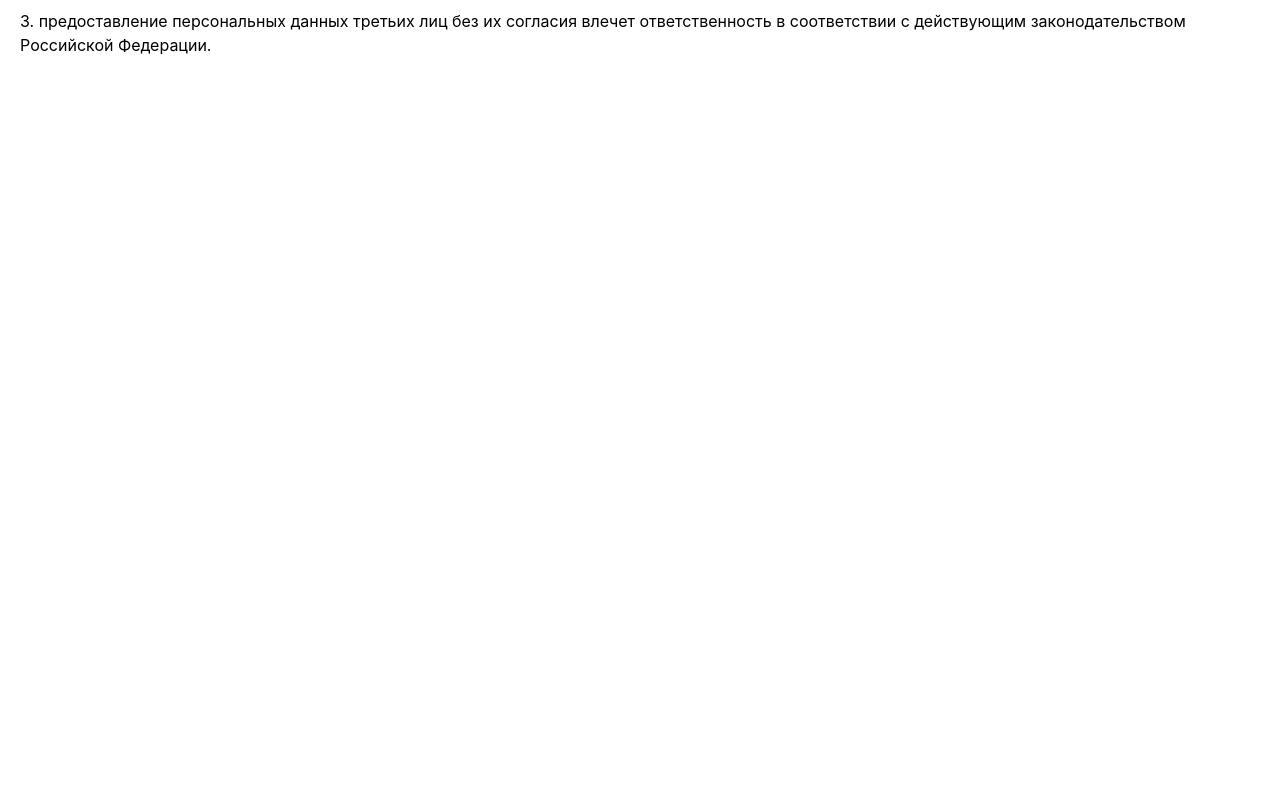
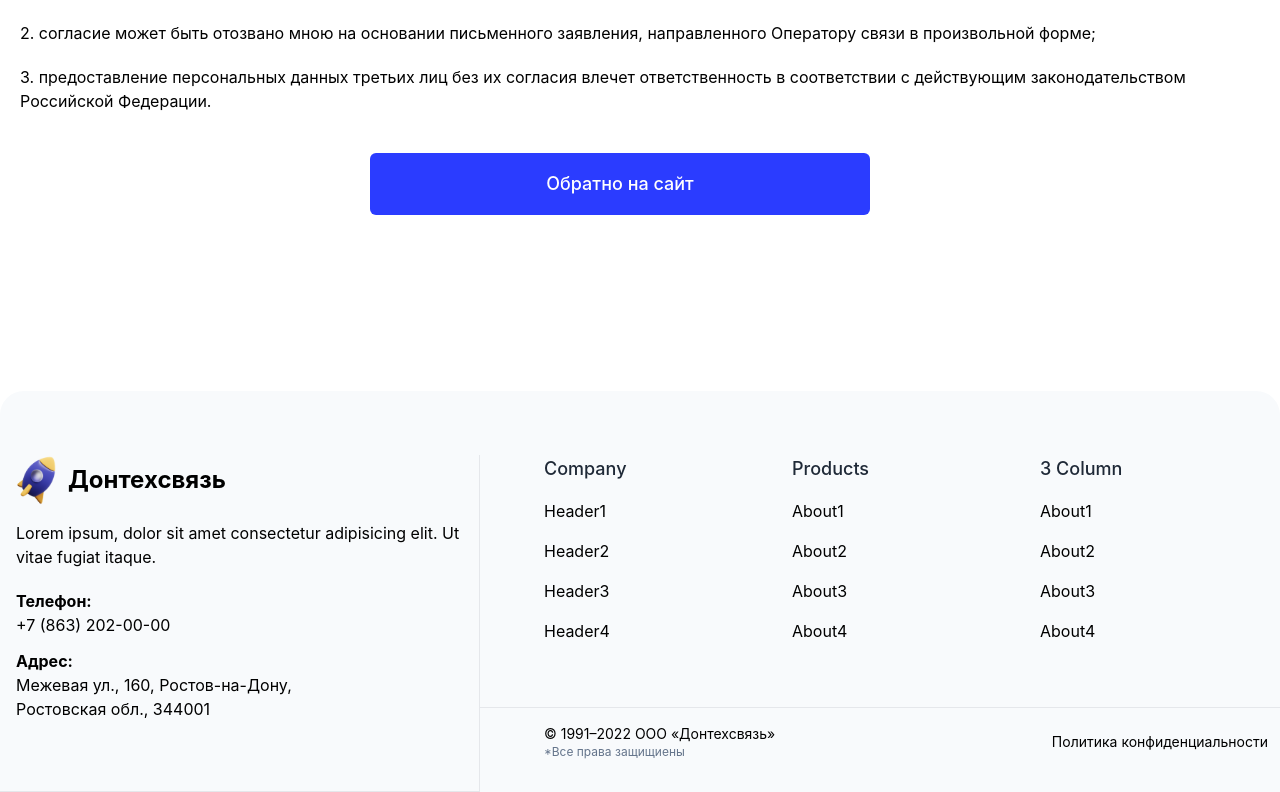
Before and after one commit to plaibo1/donNetWork, a Next.js app: page /privacy in a window 1280 px wide. Shown: the part 1163-1955 px from the top of the page. Before the commit the page ends 1316 px from the top, so only its background shows below. Built offline with nearby package versions, Linux system fonts and the light colour scheme.

Commit message:
footer added

```diff
--- /dev/null
+++ b/components/Footer/Footer.jsx
@@ -0,0 +1,119 @@
+import React from 'react'
+import Image from 'next/image'
+import Link from 'next/link'
+
+const Footer = () => {
+
+    const footerData = {
+        "Company": [
+            {itemName: 'header1', link: '#'},
+            {itemName: 'header2', link: '#'},
+            {itemName: 'header3', link: '#'},
+            {itemName: 'header4', link: '#'},
+        ],
+        "Products": [
+            {itemName: 'about1', link: '#'},
+            {itemName: 'about2', link: '#'},
+            {itemName: 'about3', link: '#'},
+            {itemName: 'about4', link: '#'},
+        ],
+        "3 column": [
+            {itemName: 'about1', link: '#'},
+            {itemName: 'about2', link: '#'},
+            {itemName: 'about3', link: '#'},
+            {itemName: 'about4', link: '#'},
+        ],
+    }
+
+    return (
+        <footer>
+            <div className="pt-0 mt-20 md:pt-16 bg-slate-50 rounded-t-3xl">
+                <div className='container max-w-7xl mx-auto'>
+
+                    <div className="grid grid-cols-8 gap-6 md:gap-0">
+
+                        <div className="border-r col-span-8 md:col-span-2 py-6 sm:py-0 lg:col-span-3 px-4 border-b md:border-right">
+                            <div className="flex items-center mb-4">
+                                <Image
+                                    src="/rocket.png"
+                                    alt="logo"
+                                    width={40}
+                                    height={50}
+                                />
+                                <span className='text-2xl font-bold ml-3'>Донтехсвязь</span>
+                            </div>
+
+                            <div className='mb-5'>
+                                Lorem ipsum, dolor sit amet consectetur adipisicing elit. Ut vitae fugiat itaque.
+                            </div>
+
+                            {/* footer address */}
+                            <div className='w-[300px]'>
+                                <div className='mb-3'>
+                                    <div className='text-base'>
+                                        <span className='font-bold mr-1 block'>Телефон:</span>
+                                        <a href="tel:+7(863)202-00-00" className='hover:text-baseColor'>+7 (863) 202-00-00</a>
+                                    </div>
+                                </div>
+                                <div>
+                                    <div className='text-base'>
+                                        <span className='font-bold mr-1 block'>Адрес:</span>
+                                        Межевая ул., 160, Ростов-на-Дону, Ростовская обл., 344001
+                                    </div>
+                                </div>
+                            </div>
+                        </div>
+
+                        <div className="col-span-8 md:col-span-6 lg:col-span-5">
+
+                            <div className="md:pl-16 pb-16 grid grid-cols-2 gap-6 sm:grid-cols-3 px-4">
+
+                                {/* footer links */}
+                                {
+                                    Object.keys(footerData).map(heading => {
+
+
+                                        return (
+                                            <div key={heading}>
+                                                <h6 className="text-lg font-medium text-gray-800 capitalize">{heading}</h6>
+                                                <ul className="list-inside mt-4 space-y-4">
+                                                    {
+                                                        footerData[heading].map(item => {
+                                                            return (
+                                                                <li key={item.itemName}>
+                                                                    <a href={item.link} className="hover:text-baseColor transition capitalize">
+                                                                        {item.itemName}
+                                                                    </a>
+                                                                </li>
+                                                            )
+                                                        })
+                                                    }
+                                                </ul>
+                                            </div>
+                                        )
+                                    })
+                                }
+
+                            </div>
+
+                            <div className="pb-8 py-4 px-3 md:pl-16 border-t flex flex-col sm:flex-row justify-between items-center text-xs sm:text-sm">
+                                <span className='mb-5 sm:mb-0'>
+                                    © 1991–{new Date().getFullYear()} ООО «Донтехсвязь» {" "}
+                                    <span className='text-xs text-slate-500 block'>*Все права защищиены</span>
+                                </span>
+                                <Link href='/privacy'>
+                                    <a>Политика конфиденциальности </a>
+                                </Link>
+                            </div>
+
+                        </div>
+                    </div>
+
+                </div>
+            </div>
+        </footer>
+
+    )
+}
+
+export default Footer
--- a/components/Modal/Modal.jsx
+++ b/components/Modal/Modal.jsx
@@ -6,7 +6,7 @@
   return (
     <div className={modalStatus ? `${s.modal} ${s.active}` : `${s.modal}`} onMouseDown={() => setModalStatus(false)}>
         <div className={modalStatus ? `${s.modal__content} ${s.active} scroll` : `${s.modal__content} scroll`} onMouseDown={e => e.stopPropagation()}>
-            <button className='bg-red-400 z-20 p-2 absolute top-0 right-0 rounded-bl-md text-white active:scale-90 active:bg-red-500' onClick={() => setModalStatus(false)}><FaTimes /></button>
+            <button className='bg-red-400 z-20 p-2 absolute top-2 right-2 rounded-lg text-white active:scale-90 active:bg-red-500' onClick={() => setModalStatus(false)}><FaTimes /></button>
             {children}
         </div>
     </div>
--- a/components/PersonalData/PersonalData.jsx
+++ b/components/PersonalData/PersonalData.jsx
@@ -1,15 +1,18 @@
+import Link from 'next/link'
 import React from 'react'
+import { ButtonBase } from '../Buttons/Buttons'
 import { ContainerLayout } from '../ContainerLayout/ContainerLayout'
 
 const PersonalData = () => {
   return (
     <ContainerLayout>
-      <div>
+      <div className='mt-5 sm:mt-8 md:mt-14'>
 
         <div className='text-2xl md:text-4xl font-black mb-5'>
           Условия обработки персональных данных
         </div>
 
+        {/* text */}
         <div>
 
           <p className='mb-5'>
@@ -65,6 +68,16 @@
 
         </div>
 
+        {/* link */}
+        <div className='mt-10 w-full flex justify-center'>
+        <Link href={'/'}>
+          <a className='w-full sm:w-[500px] flex items-center justify-center mr-10 px-8 py-3 border border-transparent
+                        text-base font-medium rounded-md text-white bg-baseColor hover:bg-indigo-700 md:py-4 md:text-lg md:px-10'>
+                          Обратно на сайт
+        </a>
+        </Link>
+        </div>
+
       </div>
     </ContainerLayout>
   )
--- a/components/TariffSection/TariffSection.jsx
+++ b/components/TariffSection/TariffSection.jsx
@@ -167,10 +167,10 @@
 
                     <div
                       onClick={() => setTariffItem(null)}
-                      className="w-9 h-9 bg-baseColor absolute right-0 top-0 flex rounded-sm rounded-bl-md">
+                      className="w-8 h-8 bg-baseColor absolute right-2 top-2 flex
+                        hover:bg-baseColor-20 cursor-pointer rounded-lg active:scale-90">
                       <FaTimes className='m-auto text-white' />
                     </div>
-
 
 
                     {/* image */}
--- a/components/TelephonizationIndexPage/TelephonizationIndexPage.jsx
+++ b/components/TelephonizationIndexPage/TelephonizationIndexPage.jsx
@@ -60,7 +60,7 @@
                 Оставьте заявку
               </span>
 
-              <span className='mb-10 block text-lg'>
+              <span className='mb-10 block text-base sm:text-lg'>
                 Менеджер свяжется с вами, как можно скорее
               </span>
 
--- a/package.json
+++ b/package.json
@@ -14,6 +14,7 @@
     "contentful": "^9.1.33",
     "framer-motion": "^6.5.1",
     "next": "12.2.0",
+    "nextjs-progressbar": "^0.0.14",
     "nodemailer": "^6.7.7",
     "postcss": "^8.4.14",
     "react": "18.2.0",
--- a/pages/_app.js
+++ b/pages/_app.js
@@ -1,11 +1,22 @@
+import NextNProgress from 'nextjs-progressbar'
+import Footer from '../components/Footer/Footer'
 import Navbar from '../components/Navbar/Navbar'
 import '../styles/globals.css'
 
 function MyApp({ Component, pageProps }) {
   return (
     <>
+      <NextNProgress
+        color="#2b3cff"
+        startPosition={0.3}
+        stopDelayMs={200}
+        height={3}
+        showOnShallow={true}
+      />
+
       <Navbar />
-      <Component {...pageProps} />
+        <Component {...pageProps} />
+      <Footer />
     </>
   )
 }
--- a/pages/index.jsx
+++ b/pages/index.jsx
@@ -10,6 +10,7 @@
 import AnyQuestion from '../components/AnyQuestion/AnyQuestion'
 import Faq from '../components/Faq/Faq'
 import SuccessModal from '../components/SuccessModal/SuccessModal'
+import Footer from '../components/Footer/Footer';
 
 
 
@@ -68,7 +69,7 @@
   return (
     <div>
       <Head>
-        <title>Донтехсвязь</title>
+        <title>Донтехсвязь - интернет-провайдер в Ростове-на-Дону</title>
         <meta name="description" content="Интернет, ТВ и услуги телефонизации в Ростове-на-Дону для дома и бизнеса" />
       </Head>
 
@@ -96,8 +97,6 @@
       <AnyQuestion setIsOpen={setIsOpen} />
 
       <Faq setIsOpen={setIsOpen} />
-
-      <div className='test'></div>
 
     </div>
 
```
Also changed, not shown: components/Hero/Hero.jsx (+2 -18 lines), components/SwiperNews/SwiperNews.jsx (+5 -5 lines), 2 other files (tests, documents, lock files or other folders).
